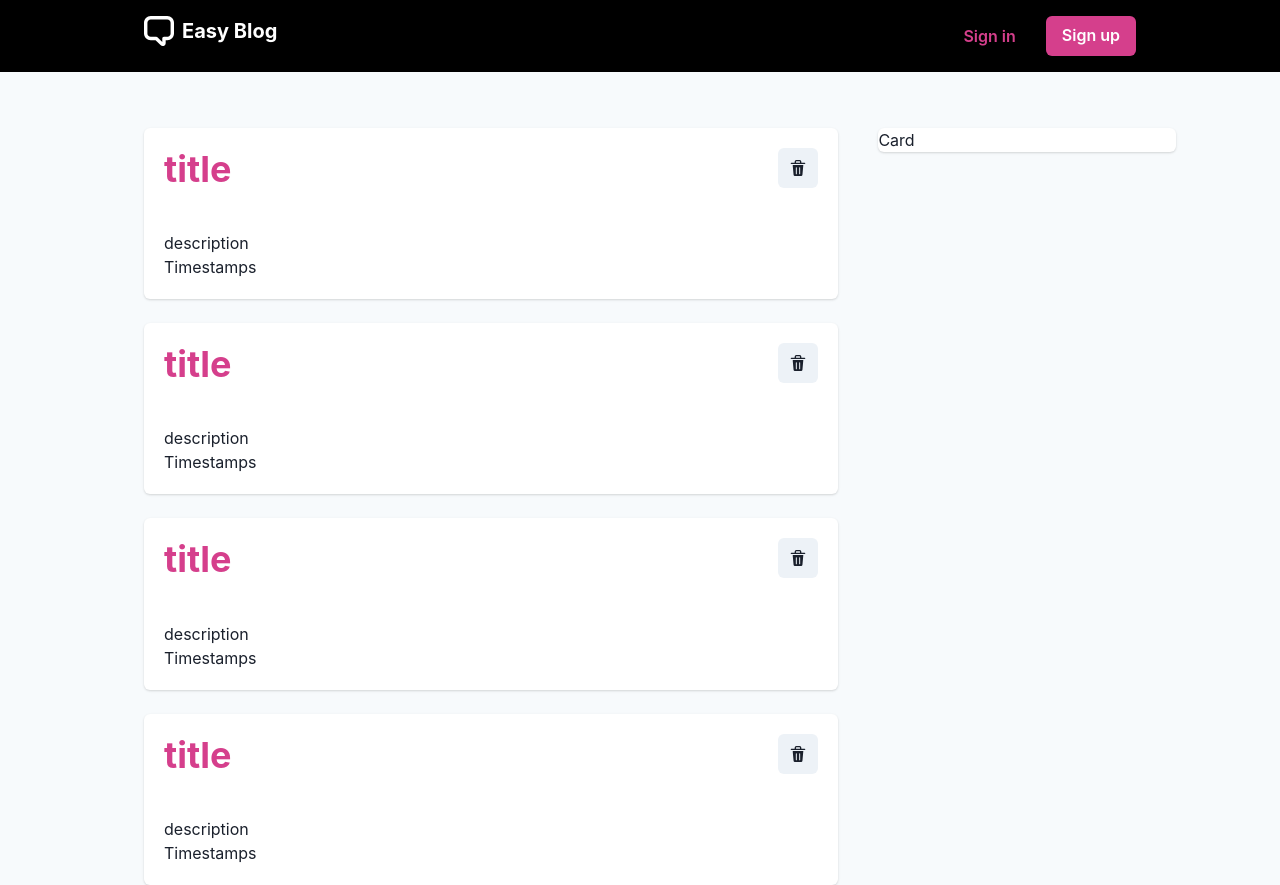
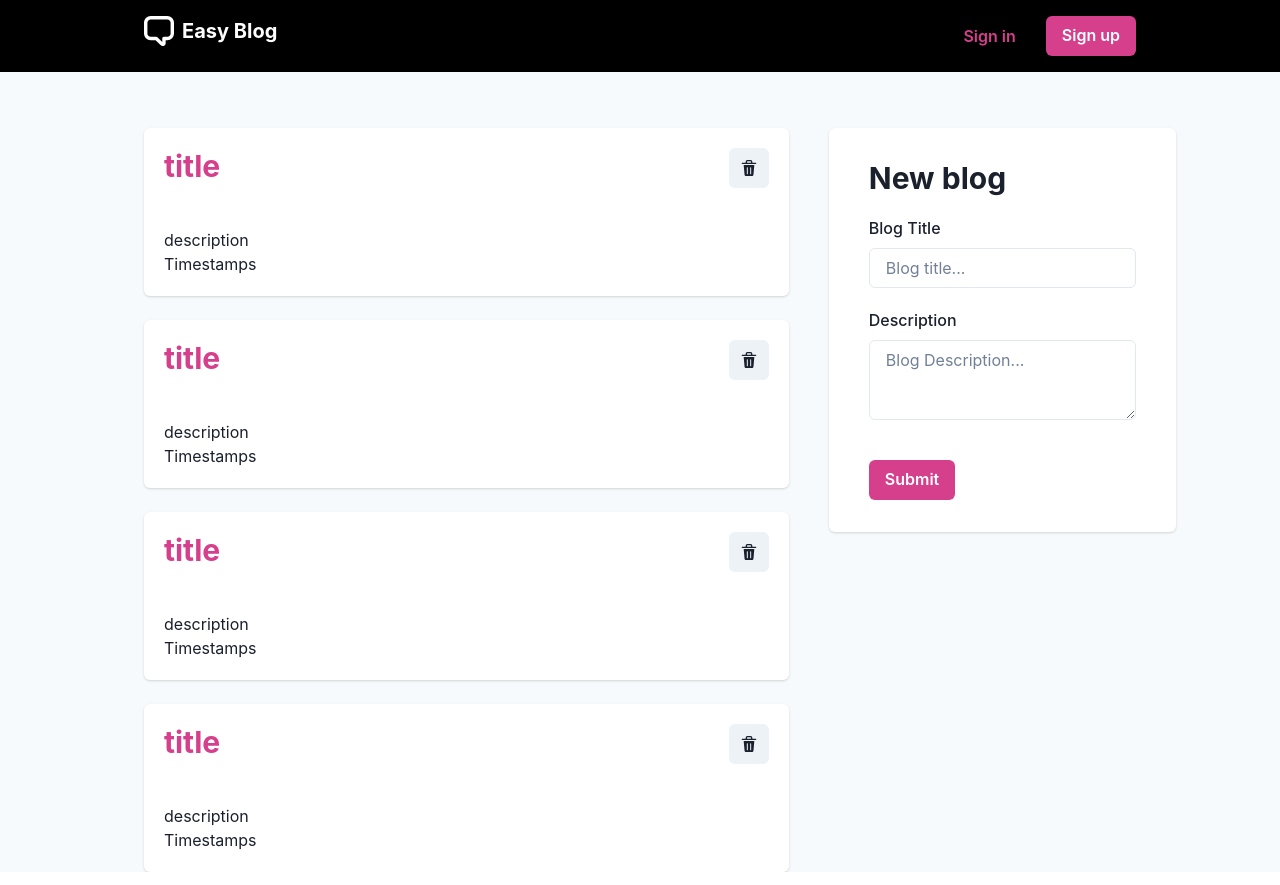
Before and after one commit to GavinITP/mern-easy-post, a React (Vite) app in the folder frontend/: page / in a window 1280 px wide. Built offline with nearby package versions, Linux system fonts and the light colour scheme.

Commit message:
create form

```diff
--- a/frontend/package.json
+++ b/frontend/package.json
@@ -15,7 +15,8 @@
     "@emotion/styled": "^11.11.0",
     "framer-motion": "^10.12.17",
     "react": "^18.2.0",
-    "react-dom": "^18.2.0"
+    "react-dom": "^18.2.0",
+    "react-icons": "^4.10.1"
   },
   "devDependencies": {
     "@types/react": "^18.0.37",
--- a/frontend/src/App.tsx
+++ b/frontend/src/App.tsx
@@ -8,8 +8,8 @@ const App = () => {
     <Box bgColor="gray.50">
       <Navbar />
       <Container maxW="5xl">
-        <Grid templateColumns="70% 30%" gap={10}>
-          <GridItem>
+        <Grid templateColumns={{ base: "100%", lg: "65% 35%" }} gap={10}>
+          <GridItem order={{ base: "1", lg: "0" }}>
             <Feed />
           </GridItem>
 
--- a/frontend/src/components/BlogCard.tsx
+++ b/frontend/src/components/BlogCard.tsx
@@ -16,7 +16,9 @@ const BlogCard = () => {
     <Card>
       <CardHeader>
         <Flex>
-          <Heading color="pink.500">title</Heading>
+          <Heading size="lg" color="pink.500">
+            title
+          </Heading>
 
           <Spacer />
 
--- a/frontend/src/components/Form.tsx
+++ b/frontend/src/components/Form.tsx
@@ -1,7 +1,33 @@
-import { Card } from "@chakra-ui/card";
+import {
+  Box,
+  Button,
+  FormControl,
+  FormLabel,
+  Heading,
+  Input,
+  Textarea,
+} from "@chakra-ui/react";
 
 const Form = () => {
-  return <Card>Card</Card>;
+  return (
+    <Box bgColor="white" boxShadow="base" rounded="md" px={10} py={8}>
+      <Heading size="lg" mb={5}>
+        New blog
+      </Heading>
+
+      <FormControl>
+        <FormLabel>Blog Title</FormLabel>
+        <Input type="email" placeholder="Blog title..." mb={5} />
+
+        <FormLabel>Description</FormLabel>
+        <Textarea placeholder="Blog Description..." mb={10} />
+
+        <Button colorScheme="pink" mx="auto">
+          Submit
+        </Button>
+      </FormControl>
+    </Box>
+  );
 };
 
 export default Form;
```
Also changed, not shown: 1 other file (tests, documents, lock files or other folders).
